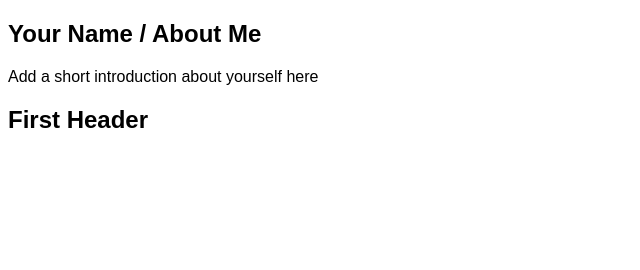
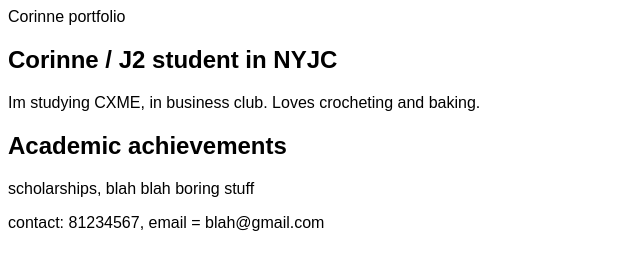
Before and after one commit to coryxn/coryxn.github.io, a plain HTML site: page index.html in a window 1280 px wide. Shown: the whole page, without its empty margins (0-640 px from the left). Drawn offline with Linux system fonts and the light colour scheme.

Commit message:
Update index.html

```diff
--- a/index.html
+++ b/index.html
@@ -5,11 +5,11 @@
 
   <!-- Information in the <head> element does not appear on the document. This element is usually used to store information used by the document. -->
   <head>
-    <title>The page title shows up in the tab of your browser, and is also used by Google when indexing the page</title>
+    <title>Corinne's portfolio</title>
     <!-- [meta tags](https://developer.mozilla.org/en-US/docs/Web/HTML/Element/meta) contain information about the page, which cannot be represented by other tags -->
     <meta charset="utf-8" />
     <meta name="viewport" content="width=device-width, initial-scale=1, shrink-to-fit=no" />
-    <meta name="description" content="The portfolio of a JC student"> <!-- search engine description used by Google. Edit this. -->
+    <meta name="description" content="The portfolio of a JC student Corinne"> <!-- search engine description used by Google. Edit this. -->
     <meta name="keyword" content="portfolio">  <!-- search engine tags used by Google. Add more of your own. -->
 
     <!-- If you'd like nicer "default" theming for your portfolio, consider using a baseline css stylesheet e.g. https://newcss.net/ -->
@@ -23,24 +23,25 @@
     The (optional) <header> HTML element represents introductory content that would usually be shown at the top of every page in a group of pages.
     For example, a logo or top banner, with a navigation bar.
     -->
-    <header></header>
+    <header>Corinne portfolio</header>
 
     <!--
     The (optional) <section> element is used to encapsulate standalone sections of content.
     It makes sense to use them for a portfolio, but perhaps not for an essay.
     -->
     <section>
-      <h1>Your Name / About Me</h1>
-      <p>Add a short introduction about yourself here</p>
+      <h1>Corinne / J2 student in NYJC</h1>
+      <p>Im studying CXME, in business club. Loves crocheting and baking.</p>
     </section>
 
     <section>
-      <h2>First Header</h2>
+      <h2>Academic achievements</h2>
       <!-- Your organised portfolio content goes here. -->
       <!--
       Use Google / ChatGPT to determine which is the most semantically appropriate element tag to use for each type of content:
       paragraph text, bulleted/numbered lists, tables, images, separators, ...
       -->
+      <p>scholarships, blah blah boring stuff</p>
     </section>
 
     <!-- Add more sections for your remaining headers -->
@@ -49,6 +50,6 @@
     The (optional) <footer> HTML element represents content that appears at the bottom of every page in a group of pages.
     For example, copyright information, licensing terms, contact information.
     -->
-    <footer></footer>
+      <footer>contact: 81234567, email = blah@gmail.com</footer>
   </body>
 </html>
```
